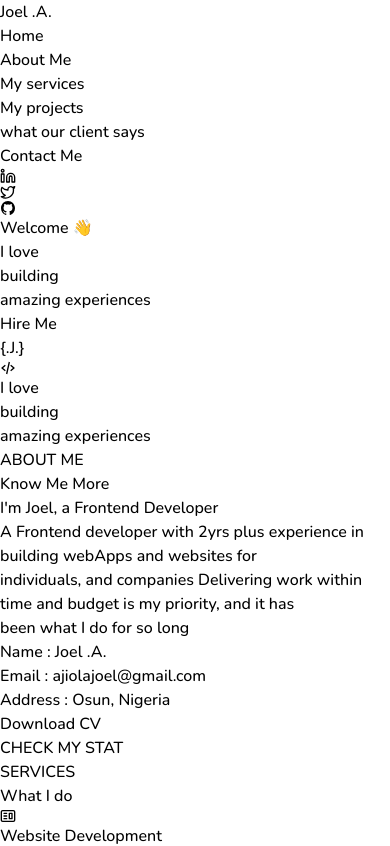
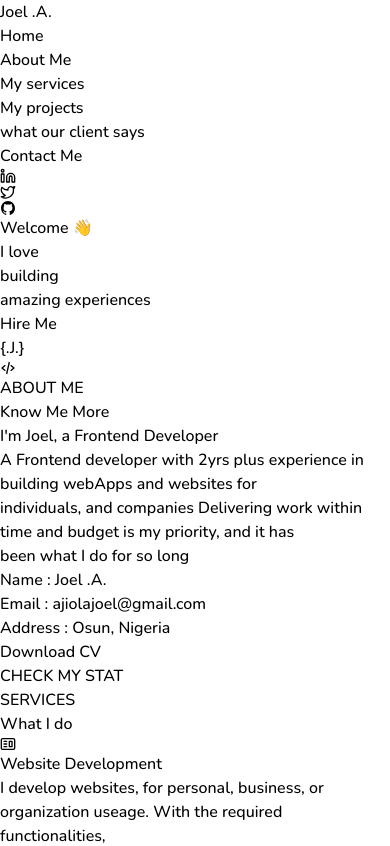
Before and after one commit to Joel0007tech/joel-folio, a React (Vite) app: page / in a window 390 px wide. Shown: the top 846 px of the page. Built offline with nearby package versions, Linux system fonts and the light colour scheme.

Commit message:
mobile view fixing

```diff
--- a/src/components/Home.tsx
+++ b/src/components/Home.tsx
@@ -85,15 +85,7 @@ const [open, setOpen] = useState(false);
               <a href='https://github.com/Joel0007tech' target='_blank' className='text-2xl text-white'>{mobileLogo}</a>
               <BiCodeAlt className='text-2xl text-white relative float-right' onClick={()=> setOpen(!open)}/>
               </div>
-               <div className="text-2xl font-bold flex flex-col justify-center text-white">
-      I love{" "}
-      <FlipWords
-        words={["developing", "building","crafting", "designing"]}
-        duration={3000}
-        className="uppercase text-green-500"
-      />
-      {" "}amazing experiences
-    </div>
+
               {open && (
                   <ul className='flex flex-col gap-6 p-10 mt-12 sm:mt-0' data-aos="fade-up" data-aos-duration="1000">
                   {NavLinks.map((lists) => (
```
